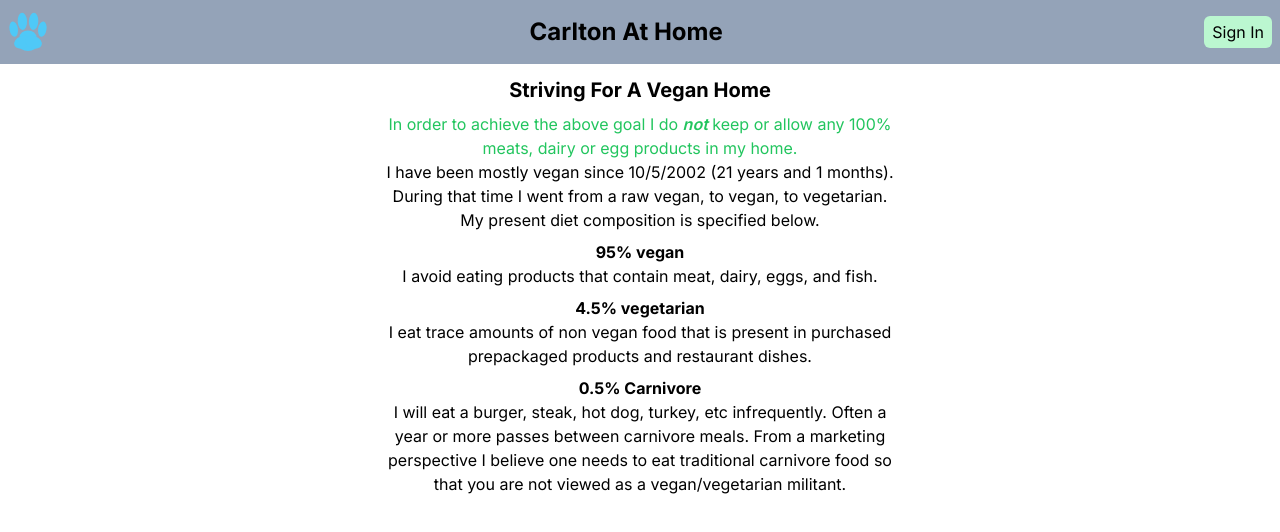
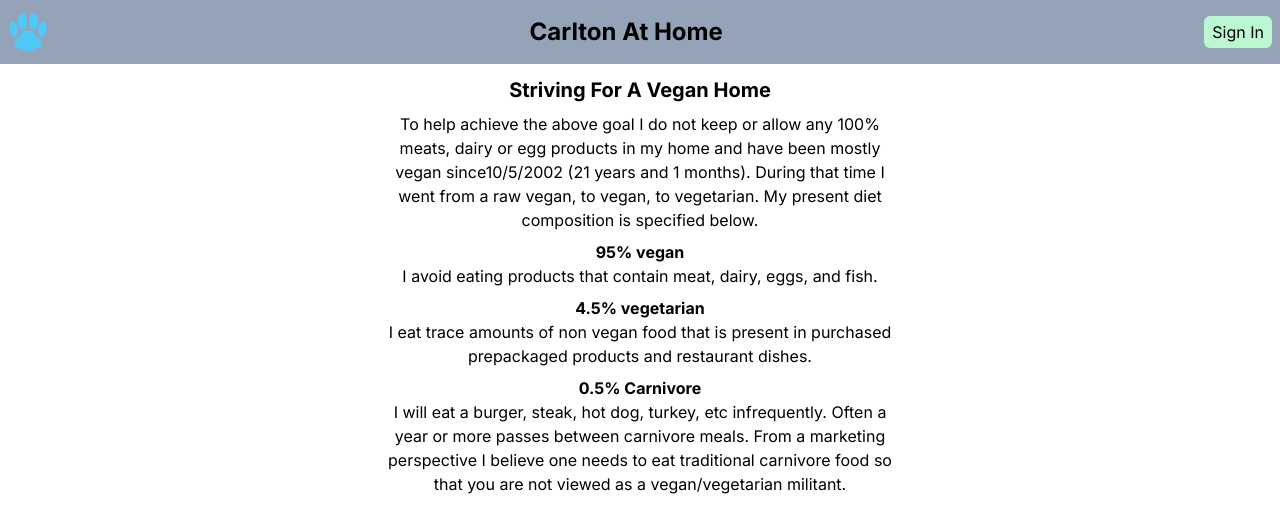
Before and after one commit to carltonj2000/carltonathome, a Next.js app: page /houserules in a window 1280 px wide. Shown: the top 532 px of the page. Built offline with nearby package versions, Linux system fonts and the light colour scheme; no server answers.

Commit message:
update house rules

```diff
--- a/src/app/houserules/page.tsx
+++ b/src/app/houserules/page.tsx
@@ -27,16 +27,12 @@ export default async function Food() {
     <main className="flex flex-col max-w-lg mx-auto items-center gap-2 mt-3">
       <h2 className="text-xl font-bold">Striving For A Vegan Home</h2>
       <div className="text-center">
-        <p className="text-green-500">
-          In order to achieve the above goal I do{" "}
-          <span className="font-semibold italic">not</span> keep or allow any
-          100% meats, dairy or egg products in my home.
-        </p>
         <p>
-          I have been mostly vegan since {startVegan.toLocaleDateString()} (
-          {dateDiff(startVegan, today)}). During that time I went from a raw
-          vegan, to vegan, to vegetarian. My present diet composition is
-          specified below.
+          To help achieve the above goal I do not keep or allow any 100% meats,
+          dairy or egg products in my home and have been mostly vegan since
+          {startVegan.toLocaleDateString()} ({dateDiff(startVegan, today)}).
+          During that time I went from a raw vegan, to vegan, to vegetarian. My
+          present diet composition is specified below.
         </p>
       </div>
       <div className="text-center">
```
